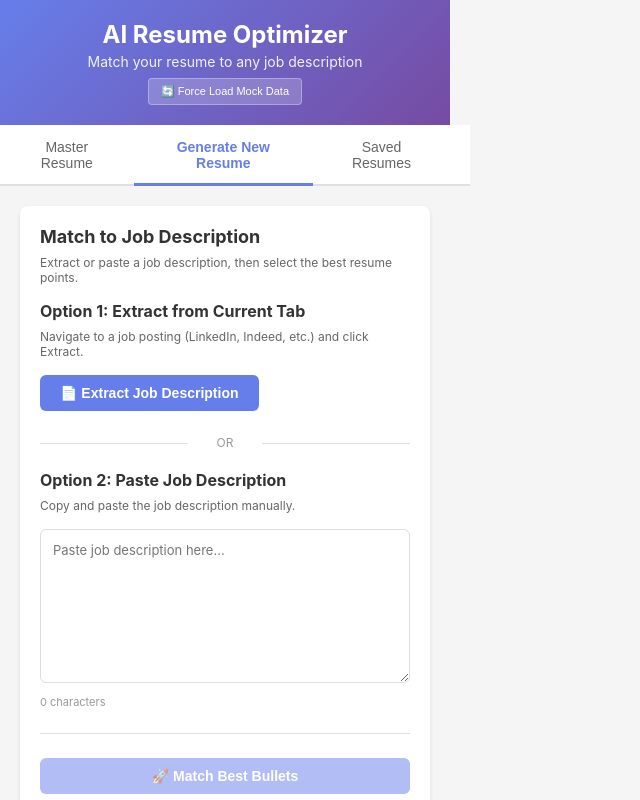
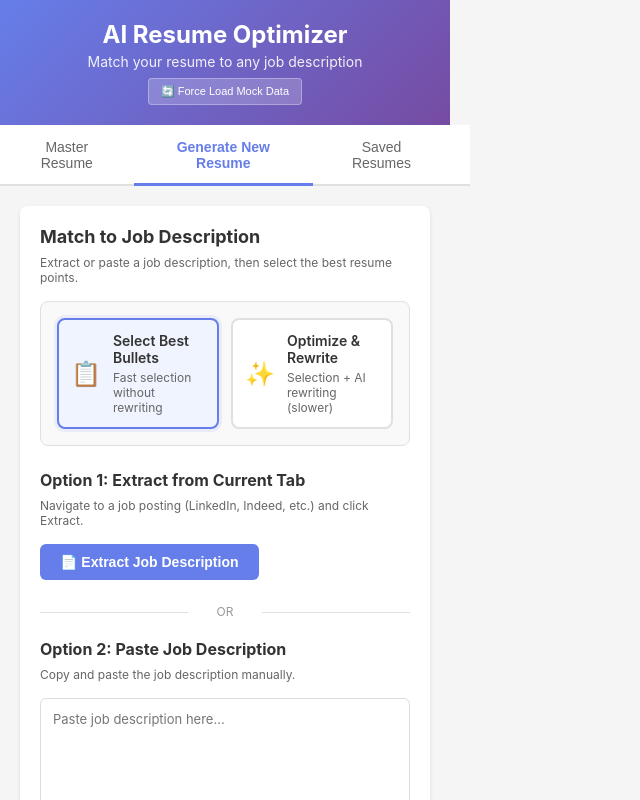
Before and after one commit to georgehtliu/Resumax, a React (Vite) app in the folder chrome-extension/popup/: page / in a window 1280 px wide. Both pictures are taken after a click on the button "Generate New Resume". Shown: the top 800 px of the page, without its empty margins (0-640 px from the left). Built offline with nearby package versions, Linux system fonts and the light colour scheme; the HTML template or start-up script is replaced by a standard one.

Commit message:
Add optimize and select options in the UI

```diff
--- a/chrome-extension/popup/src/components/GenerateResume.css
+++ b/chrome-extension/popup/src/components/GenerateResume.css
@@ -74,3 +74,70 @@
   gap: 8px;
   justify-content: flex-end;
 }
+
+/* Optimization Mode Selector */
+.optimization-mode-selector {
+  display: flex;
+  gap: 12px;
+  margin-bottom: 24px;
+  padding: 16px;
+  background: #f9f9f9;
+  border-radius: 8px;
+  border: 1px solid #e0e0e0;
+}
+
+.mode-option {
+  flex: 1;
+}
+
+.mode-option input[type="radio"] {
+  display: none;
+}
+
+.mode-option label {
+  display: block;
+  cursor: pointer;
+  padding: 12px;
+  border: 2px solid #e0e0e0;
+  border-radius: 8px;
+  background: white;
+  transition: all 0.2s;
+}
+
+.mode-option input[type="radio"]:checked + label {
+  border-color: #667eea;
+  background: #f0f4ff;
+  box-shadow: 0 0 0 3px rgba(102, 126, 234, 0.1);
+}
+
+.mode-option label:hover {
+  border-color: #667eea;
+  background: #fafbff;
+}
+
+.mode-label {
+  display: flex;
+  align-items: center;
+  gap: 12px;
+}
+
+.mode-icon {
+  font-size: 24px;
+  flex-shrink: 0;
+}
+
+.mode-content {
+  flex: 1;
+}
+
+.mode-title {
+  font-size: 14px;
+  font-weight: 600;
+  color: #333;
+  margin-bottom: 4px;
+}
+
+.mode-description {
+  font-size: 12px;
+  color: #666;
+}
--- a/chrome-extension/popup/src/components/GenerateResume.jsx
+++ b/chrome-extension/popup/src/components/GenerateResume.jsx
@@ -17,6 +17,7 @@ function GenerateResume({ masterResume, onSave }) {
   const [resumeName, setResumeName] = useState('');
   const [showSaveDialog, setShowSaveDialog] = useState(false);
   const [customizedBullets, setCustomizedBullets] = useState(null);
+  const [optimizationMode, setOptimizationMode] = useState('select'); // 'select' or 'optimize'
 
   /**
    * Extract job description from current tab
@@ -45,7 +46,46 @@ function GenerateResume({ masterResume, onSave }) {
   }
 
   /**
-   * Handle optimization request (mock data for now)
+   * Handle selection request (no rewriting, just selection)
+   */
+  async function handleSelect(jobDescription) {
+    setLoading(true);
+    try {
+      // Mock selection - will connect to backend later
+      await new Promise(resolve => setTimeout(resolve, 1000));
+
+      // Collect bullets from all sections
+      const allBullets = [
+        ...(Array.isArray(masterResume.experiences) ? masterResume.experiences.flatMap(exp => Array.isArray(exp?.bullets) ? exp.bullets : []) : []),
+        ...(Array.isArray(masterResume.education) ? masterResume.education.flatMap(edu => Array.isArray(edu?.bullets) ? edu.bullets : []) : []),
+        ...(Array.isArray(masterResume.projects) ? masterResume.projects.flatMap(proj => Array.isArray(proj?.bullets) ? proj.bullets : []) : []),
+        ...(Array.isArray(masterResume.customSections) ? masterResume.customSections.flatMap(section => Array.isArray(section?.bullets) ? section.bullets : []) : [])
+      ];
+
+      const mockResult = {
+        mode: 'select', // Indicates this is selection only
+        selectedBullets: allBullets
+          .slice(0, 12)
+          .map(bullet => ({
+            ...bullet,
+            relevanceScore: Math.random() * 0.3 + 0.7,
+            // No rewritten field - keeping original text
+          })),
+        gaps: ['Cloud deployment', 'Machine learning'],
+        jobDescription: jobDescription
+      };
+
+      setOptimizationResult(mockResult);
+    } catch (error) {
+      console.error('Error selecting bullets:', error);
+      alert('Error selecting bullets');
+    } finally {
+      setLoading(false);
+    }
+  }
+
+  /**
+   * Handle optimization request (with rewriting)
    */
   async function handleOptimize(jobDescription) {
     setLoading(true);
@@ -62,15 +102,16 @@ function GenerateResume({ masterResume, onSave }) {
       ];
 
       const mockResult = {
+        mode: 'optimize', // Indicates this includes rewriting
         selectedBullets: allBullets
           .slice(0, 12)
           .map(bullet => ({
             ...bullet,
             relevanceScore: Math.random() * 0.3 + 0.7,
-            rewritten: bullet.text // Mock - would be optimized by LLM
+            rewritten: bullet.text + ' (optimized)', // Mock - would be optimized by LLM
+            original: bullet.text
           })),
         gaps: ['Cloud deployment', 'Machine learning'],
-        mode: 'strict',
         jobDescription: jobDescription
       };
 
@@ -146,10 +187,55 @@ function GenerateResume({ masterResume, onSave }) {
           Extract or paste a job description, then select the best resume points.
         </p>
 
+        {/* Mode Selection */}
+        <div className="optimization-mode-selector">
+          <div className="mode-option">
+            <input
+              type="radio"
+              id="mode-select"
+              name="optimization-mode"
+              value="select"
+              checked={optimizationMode === 'select'}
+              onChange={(e) => setOptimizationMode(e.target.value)}
+            />
+            <label htmlFor="mode-select">
+              <div className="mode-label">
+                <span className="mode-icon">📋</span>
+                <div className="mode-content">
+                  <div className="mode-title">Select Best Bullets</div>
+                  <div className="mode-description">Fast selection without rewriting</div>
+                </div>
+              </div>
+            </label>
+          </div>
+
+          <div className="mode-option">
+            <input
+              type="radio"
+              id="mode-optimize"
+              name="optimization-mode"
+              value="optimize"
+              checked={optimizationMode === 'optimize'}
+              onChange={(e) => setOptimizationMode(e.target.value)}
+            />
+            <label htmlFor="mode-optimize">
+              <div className="mode-label">
+                <span className="mode-icon">✨</span>
+                <div className="mode-content">
+                  <div className="mode-title">Optimize & Rewrite</div>
+                  <div className="mode-description">Selection + AI rewriting (slower)</div>
+                </div>
+              </div>
+            </label>
+          </div>
+        </div>
+
         <JobMatcher
           jobDescription={currentJob?.description || ''}
           onExtract={handleExtractJobDescription}
+          onSelect={handleSelect}
           onOptimize={handleOptimize}
+          optimizationMode={optimizationMode}
           loading={loading}
         />
       </div>
@@ -158,7 +244,9 @@ function GenerateResume({ masterResume, onSave }) {
       {optimizationResult && (
         <div className="section">
           <div className="section-header-with-action">
-            <h2>Optimized Resume</h2>
+            <h2>
+              {optimizationResult.mode === 'optimize' ? 'Optimized Resume' : 'Selected Resume'}
+            </h2>
             <button
               className="btn btn-primary"
               onClick={() => setShowSaveDialog(true)}
--- a/chrome-extension/popup/src/components/JobMatcher.jsx
+++ b/chrome-extension/popup/src/components/JobMatcher.jsx
@@ -7,10 +7,10 @@ import './JobMatcher.css';
  * Handles:
  * - Extracting job description from current tab
  * - Manual job description input
- * - Triggering optimization
+ * - Triggering selection or optimization based on mode
  * - Displaying job description in collapsible textbox
  */
-function JobMatcher({ jobDescription, onExtract, onOptimize, loading }) {
+function JobMatcher({ jobDescription, onExtract, onSelect, onOptimize, optimizationMode, loading }) {
   const [manualJD, setManualJD] = useState(jobDescription || '');
   const [extractionStatus, setExtractionStatus] = useState('');
   const [isExpanded, setIsExpanded] = useState(false);
@@ -39,7 +39,7 @@ function JobMatcher({ jobDescription, onExtract, onOptimize, loading }) {
     }
   }
 
-  function handleOptimize() {
+  function handleProcess() {
     const jd = manualJD.trim();
     if (!jd) {
       alert('Please enter or extract a job description first.');
@@ -51,7 +51,12 @@ function JobMatcher({ jobDescription, onExtract, onOptimize, loading }) {
       return;
     }
 
-    onOptimize(jd);
+    // Call appropriate handler based on mode
+    if (optimizationMode === 'select' && onSelect) {
+      onSelect(jd);
+    } else if (optimizationMode === 'optimize' && onOptimize) {
+      onOptimize(jd);
+    }
   }
 
   return (
@@ -141,10 +146,14 @@ function JobMatcher({ jobDescription, onExtract, onOptimize, loading }) {
       <div className="job-matcher-actions">
         <button
           className="btn btn-primary btn-large"
-          onClick={handleOptimize}
+          onClick={handleProcess}
           disabled={loading || !manualJD.trim()}
         >
-          {loading ? 'Optimizing...' : '🚀 Match Best Bullets'}
+          {loading
+            ? (optimizationMode === 'optimize' ? 'Optimizing...' : 'Selecting...')
+            : (optimizationMode === 'optimize'
+                ? '✨ Optimize & Rewrite'
+                : '📋 Select Best Bullets')}
         </button>
       </div>
     </div>
--- a/chrome-extension/popup/src/components/OptimizationPanel.css
+++ b/chrome-extension/popup/src/components/OptimizationPanel.css
@@ -140,6 +140,36 @@
   padding-top: 20px;
 }
 
+.bullet-selected-only {
+  width: 100%;
+}
+
+.bullet-selected-only label {
+  display: block;
+  font-size: 11px;
+  color: #666;
+  margin-bottom: 4px;
+  text-transform: uppercase;
+  font-weight: 600;
+}
+
+.bullet-selected-only p {
+  font-size: 13px;
+  color: #333;
+  line-height: 1.5;
+  padding: 12px;
+  background: #f8f9fa;
+  border-radius: 4px;
+  margin: 0;
+  cursor: pointer;
+  border: 1px solid #e0e0e0;
+}
+
+.bullet-selected-only p:hover {
+  background: #f0f0f0;
+  border-color: #667eea;
+}
+
 .bullet-actions {
   display: flex;
   gap: 8px;
```
Also changed, not shown: chrome-extension/popup/src/components/OptimizationPanel.jsx (+38 -4 lines).
